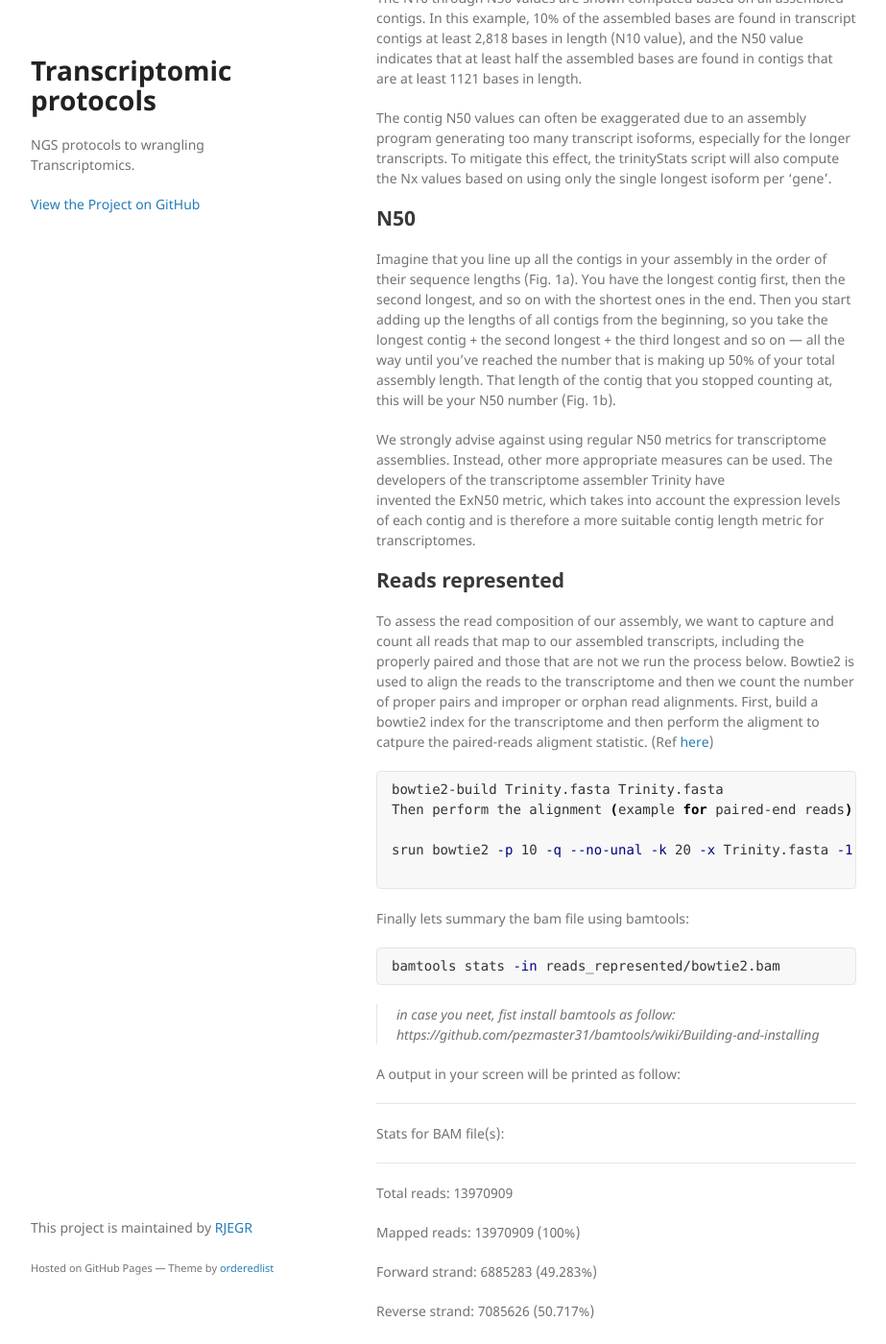
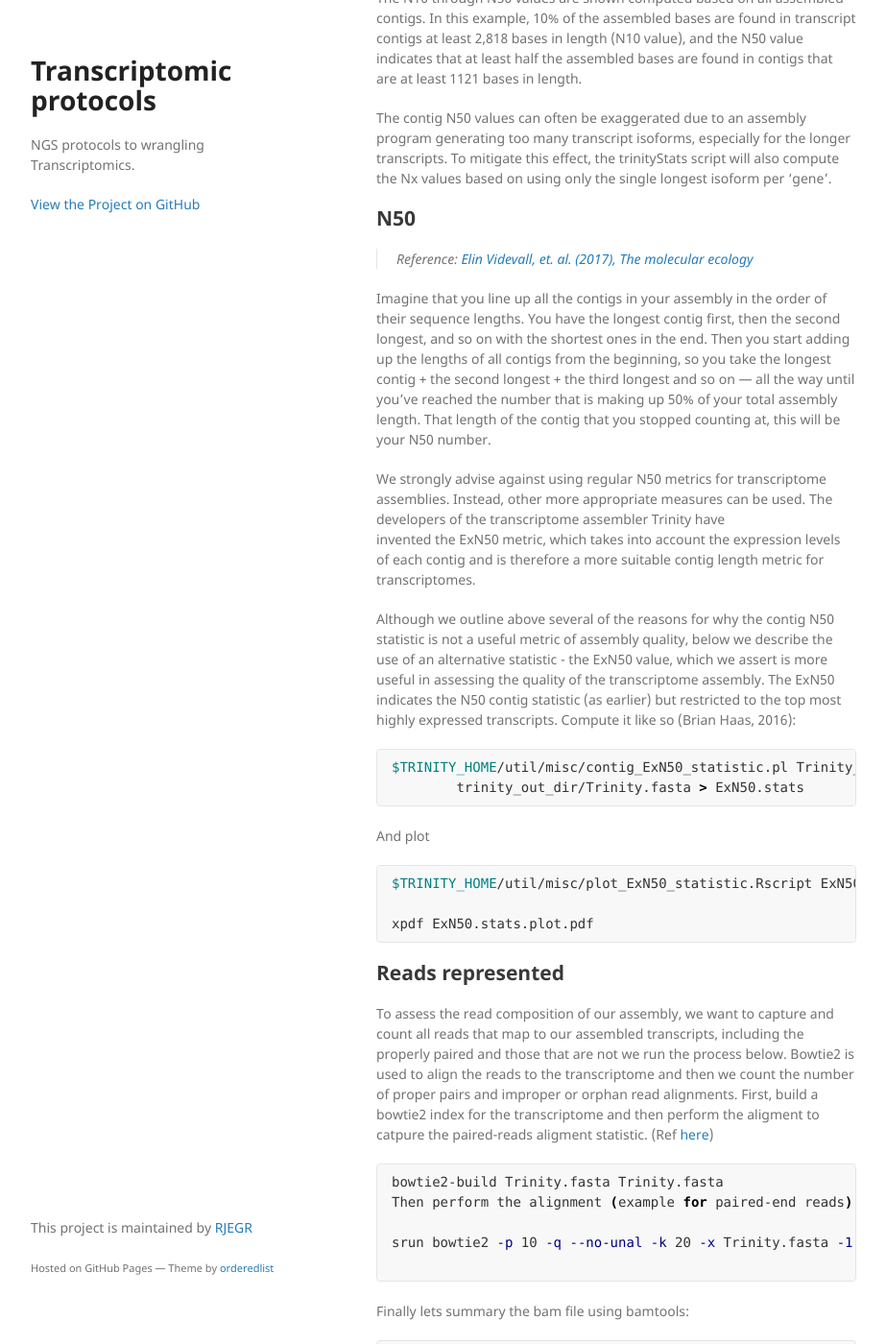
Before and after one commit to RJEGR/Transcriptomics, a Jekyll site: the page built from markdown/denovo-Assembly.md, in a window 1280 px wide and 1400 px high, scrolled down 2697 px. Shown: the whole window at 96% size, without its empty margins (178-1101 px from the left). Built offline with Jekyll 4.4.1, drawn with Linux system fonts in a browser that asks for light colours.

Commit message:
Friday
n50 and ex90 added

````diff
--- a/markdown/denovo-Assembly.md
+++ b/markdown/denovo-Assembly.md
@@ -108,9 +108,27 @@ The contig N50 values can often be exaggerated due to an assembly program genera
 
 ## N50
 
-Imagine that you line up all the contigs in your assembly in the order of their sequence lengths (Fig. 1a). You have the longest contig first, then the second longest, and so on with the shortest ones in the end. Then you start adding up the lengths of all contigs from the beginning, so you take the longest contig + the second longest + the third longest and so on — all the way until you’ve reached the number that is making up 50% of your total assembly length. That length of the contig that you stopped counting at, this will be your N50 number (Fig. 1b).
+> Reference: [Elin Videvall, et. al. (2017), The molecular ecology](https://www.molecularecologist.com/2017/03/whats-n50/)
+
+Imagine that you line up all the contigs in your assembly in the order of their sequence lengths. You have the longest contig first, then the second longest, and so on with the shortest ones in the end. Then you start adding up the lengths of all contigs from the beginning, so you take the longest contig + the second longest + the third longest and so on — all the way until you’ve reached the number that is making up 50% of your total assembly length. That length of the contig that you stopped counting at, this will be your N50 number.
 
 We strongly advise against using regular N50 metrics for transcriptome assemblies. Instead, other more appropriate measures can be used. The developers of the transcriptome assembler Trinity have invented the ExN50 metric, which takes into account the expression levels of each contig and is therefore a more suitable contig length metric for transcriptomes.
+
+Although we outline above several of the reasons for why the contig N50 statistic is not a useful metric of assembly quality, below we describe the use of an alternative statistic - the ExN50 value, which we assert is more useful in assessing the quality of the transcriptome assembly. The ExN50 indicates the N50 contig statistic (as earlier) but restricted to the top most highly expressed transcripts. Compute it like so (Brian Haas, 2016):
+
+```bash
+$TRINITY_HOME/util/misc/contig_ExN50_statistic.pl Trinity_trans.TMM.EXPR.matrix \
+        trinity_out_dir/Trinity.fasta > ExN50.stats
+```
+
+And plot
+```bash
+$TRINITY_HOME/util/misc/plot_ExN50_statistic.Rscript ExN50.stats
+
+xpdf ExN50.stats.plot.pdf
+```
+
+
 
 ## Reads represented
 
````
